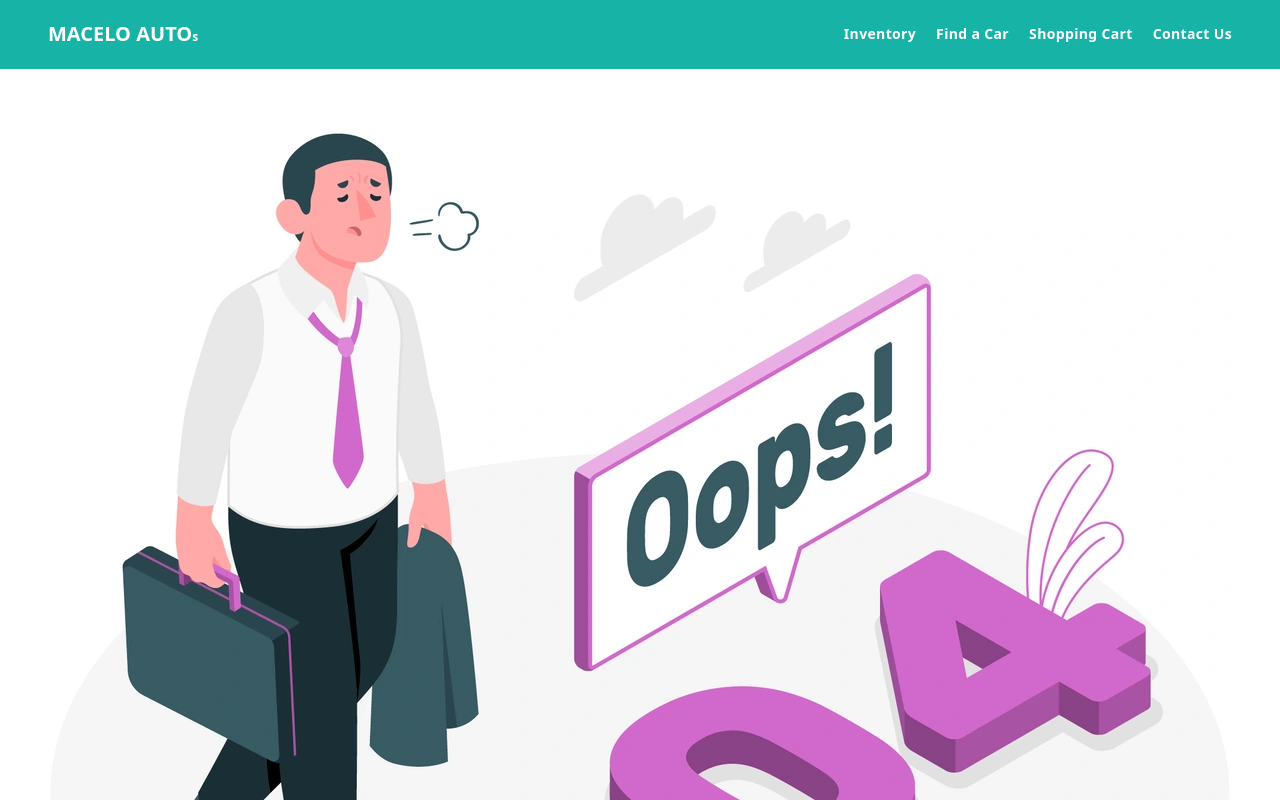
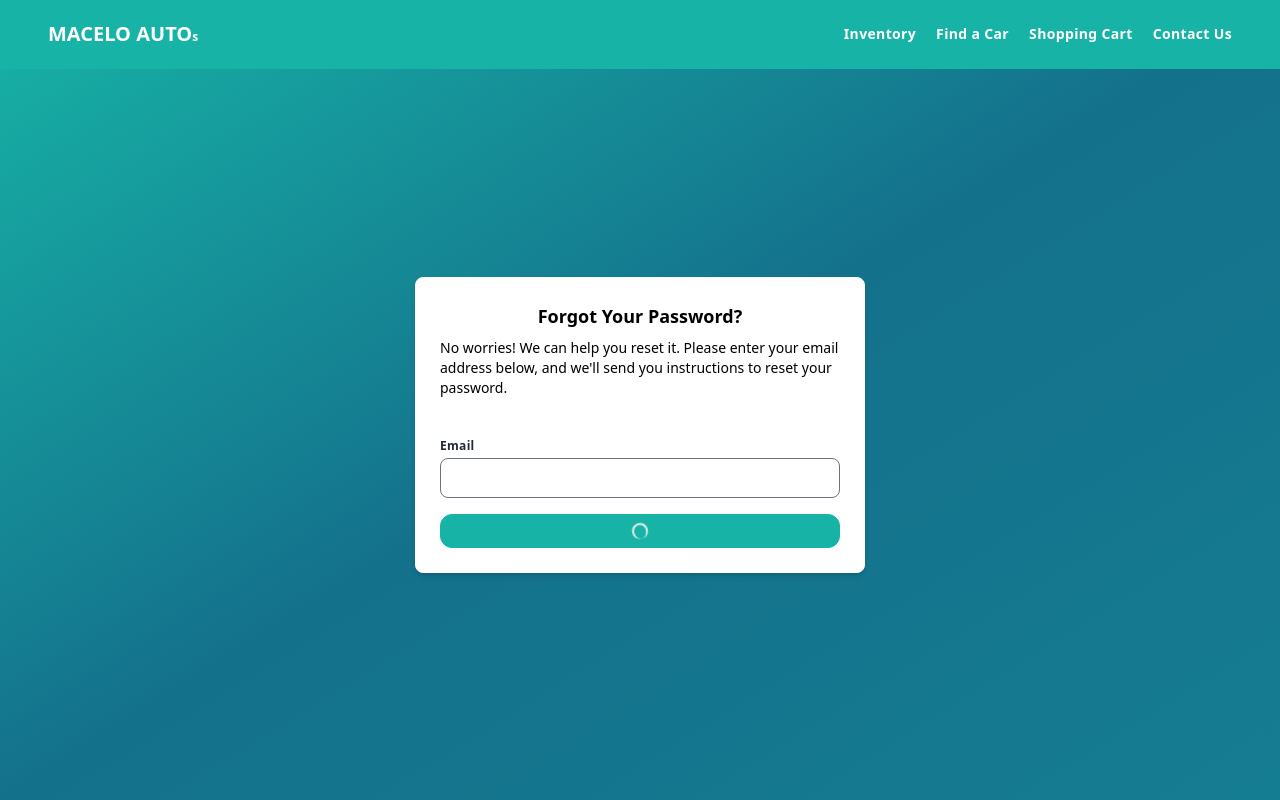
Before and after one commit to Chima-Peter/Driveway_Dreams, a React (Vite) app: page /forgot-password in a window 1280 px wide. Shown: the top 800 px of the page. Built offline with nearby package versions, Linux system fonts and the light colour scheme.

Commit message:
set up all auth pages

```diff
--- a/src/App.tsx
+++ b/src/App.tsx
@@ -3,6 +3,7 @@ import HomePage from "./app/home_page"
 import ExportNav from "./components/ui/nav/export_nav"
 import ErrorPage from "./app/error_page"
 import AuthPage from "./app/auth_page"
+import ForgotPasswordPage from "./app/forgot_password"
 
 export function App() {
   return (
@@ -12,6 +13,7 @@ export function App() {
             <Route path="*" element={<ErrorPage />} />
             <Route path="/" element={<HomePage />} />
             <Route path="authenticate" element={<AuthPage />} />
+            <Route path="/forgot-password" element={<ForgotPasswordPage />} />
          </Routes>
       </BrowserRouter>
   )
--- /dev/null
+++ b/src/app/forgot_password.tsx
@@ -0,0 +1,68 @@
+import { useState } from "react"
+import Email from "../components/ui/auth/email"
+import Button from "../components/ui/auth/button"
+import validateEmail from "../components/utils/auth/validate_email"
+
+interface ForgotPasswordTypes {
+    email: string,
+    emailMsg: string,
+    emailError: boolean
+}
+
+
+const ForgotPasswordPage = () => {
+    const [forgotPassword, setForgotPassword] = useState<ForgotPasswordTypes>({
+        email: '',
+        emailMsg: '',
+        emailError: false
+    })
+
+    // handle input change and remove error message temporarily
+    const handleInputChange = (event: React.ChangeEvent<HTMLInputElement>) => {
+        setForgotPassword({...forgotPassword, [event.target.name]: event?.target.value, emailError: false, emailMsg: '' })
+    }
+
+    // handle form submission
+    const handleSubmit = (event: React.FormEvent<HTMLFormElement>) => {
+        event.preventDefault()
+
+         // collect all user input validation result
+         const validateInput = validateEmail(forgotPassword.email)
+
+        // if it returns false then the user input is valid
+        if (!validateInput.emailError ) {
+            // send request to the api
+        } else {
+            setForgotPassword({
+                ...forgotPassword,
+                emailError: validateInput.emailError,
+                emailMsg: validateInput.emailMsg
+            }) // set the error message as user input is invalid.
+        }
+    }
+  return (
+    <main className="flex items-center justify-center pt-[50px] bg-gradient-to-tl from-[#157D91] via-[#14718C] to-[#17B3A6] min-h-[100vh] w-[100%]">
+        <section className="w-[450px] flex flex-col border gap-10 border-white shadow-md bg-white rounded-lg p-6">
+            <div className="flex flex-col gap-2 w-[100%]">
+                <h2 className="text-lg font-semibold self-center">
+                    Forgot Your Password?
+                </h2>
+                <p className="text-sm self-center">
+                    No worries! We can help you reset it. Please enter your email address below, and we'll send you instructions to reset your password.
+                </p>
+            </div>
+            <form noValidate onSubmit={handleSubmit} className="flex flex-col gap-3 w-[100%]">
+                <Email
+                email={forgotPassword.email}
+                emailMsg={forgotPassword.emailMsg}
+                handleInputChange={handleInputChange} />
+                <Button
+                isLoading={true}
+                text="Send" />
+            </form>
+        </section>
+    </main>
+  )
+}
+
+export default ForgotPasswordPage
--- /dev/null
+++ b/src/app/reset_password.tsx
@@ -0,0 +1,89 @@
+import { useState } from "react"
+import Button from "../components/ui/auth/button"
+import validatePassword from "../components/utils/auth/validate_password"
+import Password from "../components/ui/auth/password"
+import validateConfirmPassword from "../components/utils/auth/validate_confirm_password"
+
+interface ResetPasswordTypes {
+    password: string,
+    passwordMsg: string,
+    passwordError: boolean,
+    confirmPassword: string,
+    confirmPasswordMsg: string,
+    confirmPasswordError: boolean
+}
+
+
+const ResetPasswordPage = () => {
+    const [resetPassword, setResetPassword] = useState<ResetPasswordTypes>({
+        password: '',
+        passwordMsg: '',
+        passwordError: false,
+        confirmPassword: '',
+        confirmPasswordMsg: '',
+        confirmPasswordError: false
+    })
+
+    // handle input change and remove error message temporarily
+    const handleInputChange = (event: React.ChangeEvent<HTMLInputElement>) => {
+        setResetPassword({
+            ...resetPassword,
+            [event.target.name]: event?.target.value,
+            passwordError: false, passwordMsg: '',
+            confirmPasswordError: false, confirmPasswordMsg: ''
+            })
+    }
+
+    // handle form submission
+    const handleSubmit = (event: React.FormEvent<HTMLFormElement>) => {
+        event.preventDefault()
+
+         // collect all user input validation result
+         const passwordResult = validatePassword(resetPassword.password)
+         const confirmPasswordResult = validateConfirmPassword(resetPassword.confirmPassword, resetPassword.password)
+
+        // if it returns false then the user input is valid
+        if (!passwordResult.passwordError && !confirmPasswordResult.passwordError) {
+            // send request to the api
+        } else {
+            setResetPassword({
+                ...resetPassword,
+                passwordError: passwordResult.passwordError,
+                passwordMsg: passwordResult.passwordMsg,
+                confirmPasswordError: confirmPasswordResult.passwordError,
+                confirmPasswordMsg: confirmPasswordResult.passwordMsg
+            }) // set the error message as user input is invalid.
+        }
+    }
+
+
+  return (
+    <main className="flex items-center justify-center pt-[50px] bg-gradient-to-tl from-[#157D91] via-[#14718C] to-[#17B3A6] min-h-[100vh] w-[100%]">
+        <section className="w-[450px] flex flex-col border gap-10 border-white shadow-md bg-white rounded-lg p-6">
+            <div className="flex flex-col gap-2 w-[100%]">
+                <h2 className="text-lg font-semibold self-center">
+                    Reset Your Password
+                </h2>
+                <p className="text-sm self-center">
+                    You’ve successfully accessed the link to reset your password. Please enter your new password below to continue.
+                </p>
+            </div>
+            <form noValidate onSubmit={handleSubmit} className="flex flex-col gap-3 w-[100%]">
+                <Password
+                    password="password"
+                    passwordMsg={resetPassword.passwordMsg}
+                    handleInputChange={handleInputChange} />
+                <Password
+                    password="confirmPassword"
+                    passwordMsg={resetPassword.confirmPasswordMsg}
+                    handleInputChange={handleInputChange} />
+                <Button
+                isLoading={true}
+                text="Send" />
+            </form>
+        </section>
+    </main>
+  )
+}
+
+export default ResetPasswordPage
--- a/src/components/ui/auth/button.tsx
+++ b/src/components/ui/auth/button.tsx
@@ -8,7 +8,7 @@ interface ButtonTypes {
 
 const Button = ({isLoading, text}: ButtonTypes) => {
     return (
-        <motion.button type="submit" className="text-[1rem] text-white font-semibold w-[100%] py-2 px-2 border-[#17B3A6] border rounded-xl bg-[#17B3A6] hover:bg-white">
+        <motion.button type="submit" className="text-[1rem] text-white self-center flex justify-center font-semibold w-[100%] py-2 px-2 border-[#17B3A6] border rounded-xl bg-[#17B3A6] hover:border-[#157D91] hover:bg-[#157D91]">
             {
                     !isLoading && <span>{text}</span>
                 }
--- a/src/components/ui/auth/email.tsx
+++ b/src/components/ui/auth/email.tsx
@@ -10,7 +10,7 @@ interface EmailTypes {
 const Email = ({email, emailMsg, handleInputChange}: EmailTypes) => {
   return (
     <label htmlFor="email" className="flex flex-col gap-1 text-xs font-semibold text-gray-800 tracking-wide">
-      Email Address
+      Email
       <input type="email" onChange={handleInputChange} value={email} name="email" id="email" className="text-[16px] w-[100%] py-2 px-2 border-gray-500 border rounded-lg focus:outline-none focus:border-2 focus:border-[#17B3A6]" />
       <p className="text-xs font-medium text-red-600">
           {emailMsg}
--- a/src/components/ui/auth/login.tsx
+++ b/src/components/ui/auth/login.tsx
@@ -35,6 +35,13 @@ const Login = () => {
     // collect user input on change event in any of the input fields
     const handleInputChange = (event: React.ChangeEvent<HTMLInputElement>) => {
         setLoginData({ ...loginData, [event.target.name]: event?.target.value })
+        // reset error object
+        setLoginError({
+            emailError: false,
+            emailMsg: '',
+            passwordError: false,
+            passwordMsg: ''
+        })
     }
 
     // function to validate user input and submit form
--- a/src/components/ui/auth/signup.tsx
+++ b/src/components/ui/auth/signup.tsx
@@ -49,6 +49,17 @@ const SignUp = () => {
     // collect user input on change event in any of the input fields
     const handleInputChange = (event: React.ChangeEvent<HTMLInputElement>) => {
         setSignUpData({ ...signUpData, [event.target.name]: event?.target.value })
+        // reset error object
+        setSignUpError({
+            firstnameError: false,
+            firstnameMsg: '',
+            lastnameError: false,
+            lastnameMsg: '',
+            emailError: false,
+            emailMsg: '',
+            passwordError: false,
+            passwordMsg: ''
+        })
     }
 
     // function to validate user input and submit form
--- /dev/null
+++ b/src/components/utils/auth/validate_confirm_password.tsx
@@ -0,0 +1,16 @@
+import { isEmpty } from "validator"
+
+// function to validate password and return the result
+const validateConfirmPassword = (password: string, match: string) => {
+    if (isEmpty(password)) {
+        return{ passwordError: true, passwordMsg: "What's your password!" }
+    }
+    else if (match !== password) {
+        return{ passwordError: true, passwordMsg: "Passwords don't match!" }
+    }
+    else {
+        return { passwordError: false, passwordMsg: '' }
+    }
+}
+
+export default validateConfirmPassword
--- a/src/redux/store.ts
+++ b/src/redux/store.ts
@@ -1,4 +1,5 @@
 import { configureStore } from "@reduxjs/toolkit";
+import { AuthApi } from "./api/authApi";
 
 // creating redux store
 const store = configureStore({
@@ -6,11 +7,13 @@ const store = configureStore({
         // redux slices for our application state
 
         // redux slices for RTK api
+        [AuthApi.reducerPath]: AuthApi.reducer,
 
     },
-    // middleware to add the RTK CreateAPI middleware we've defined above to our default redux middleware
+    // middleware to add the redux api middleware we defined above to our default redux middleware so it can be run with it
     middleware: (getDefaultMiddleware) =>
         getDefaultMiddleware()
+            .concat(AuthApi.middleware)
 })
 
 export default store;
```
